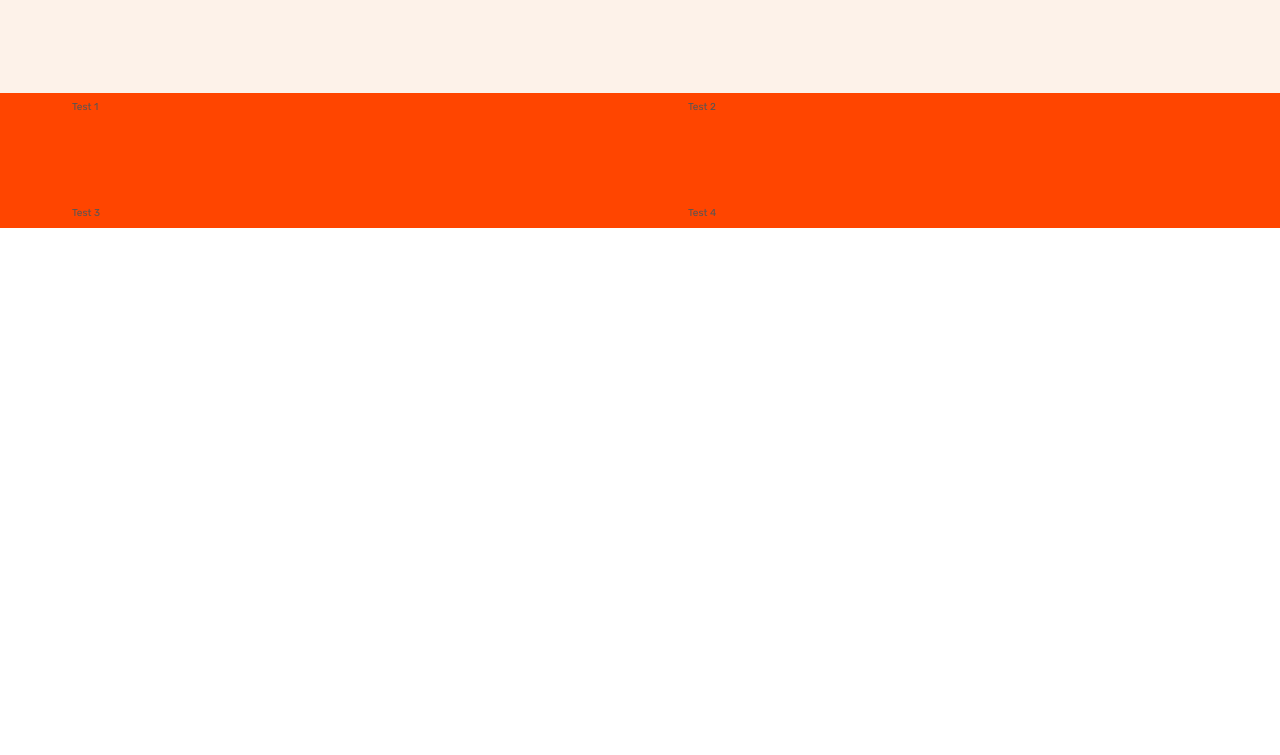
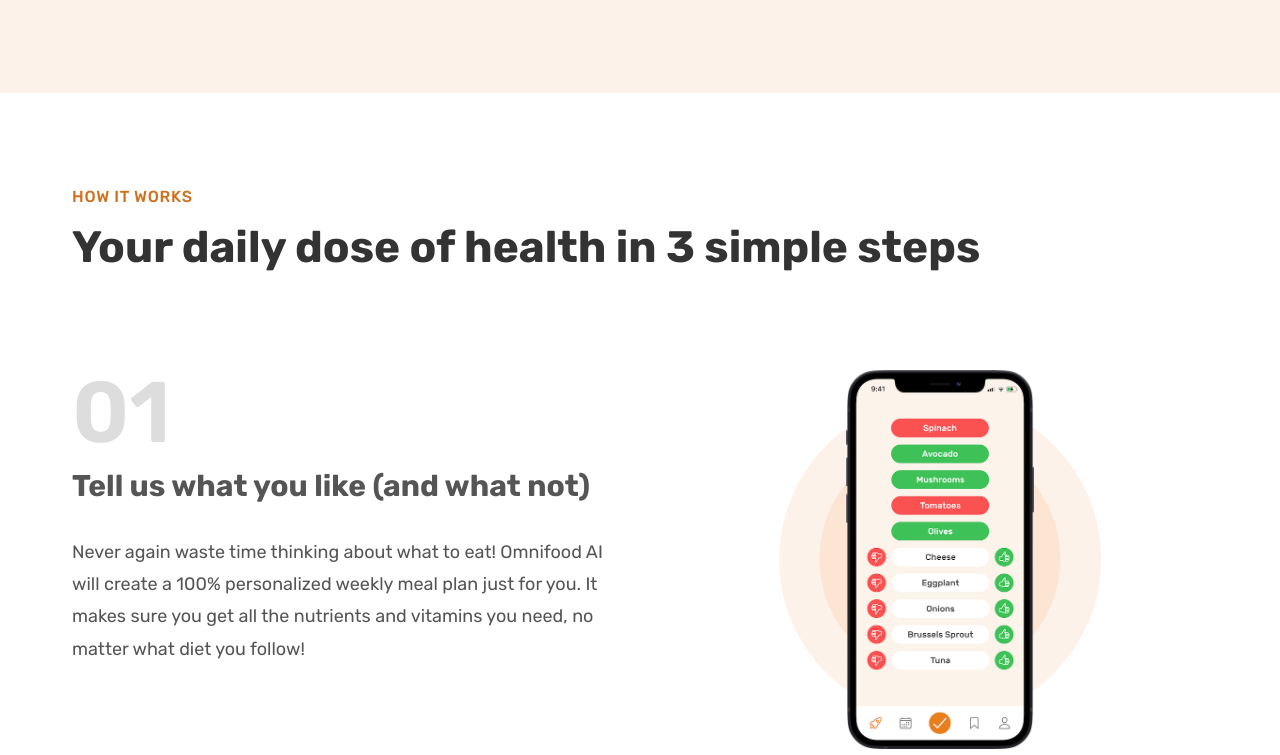
Before and after one commit to varunkverma/omnifood, a plain HTML site: page index.html in a window 1280 px wide. Shown: the part 665-1420 px from the top of the page. Before the commit the page ends 893 px from the top, so only its background shows below. Drawn offline with Linux system fonts and the light colour scheme.

Commit message:
added how it works section

```diff
--- /dev/null
+++ b/css/general.css
@@ -0,0 +1,181 @@
+/*
+-- 01 TYPOGRAPHY SYSTEMS
+
+    FONT FAMILY SYSTEM (px):
+    10 / 12 / 14 / 16 / 18 / 20 / 24 / 30 / 36 / 44 / 52 / 62 / 74 / 86 / 98
+
+    FONT WEIGHTS:
+    Default: 400
+    Medium: 500
+    Semi-bold: 600
+    Bold: 700
+
+    LINE HEIGHTS:
+    Default: 1
+    Small: 1.05
+    Medium: 1.2
+    Paragrapgh default: 1.6
+
+    LETTER SPACINGS:
+    -0.5px
+    0.75px
+
+-- 02 COLORS:
+
+    Primary: #e67e22
+
+    Tints:
+      #fdf2e9
+      #fde5d3
+
+    Shades:
+      #cf711f
+
+    Accents:
+
+    Greys:
+        #555
+        #333
+
+--  03 SHADOWS
+
+--  04 BORDER-RADIUS
+    Default: 9px
+
+-- 05 WHITE SPACES
+
+    SPACING SYSTEM(px):
+    2 / 4 / 8 / 12 / 16 / 24 / 32 / 48 / 64 / 80 / 96 / 128
+*/
+
+* {
+  padding: 0;
+  margin: 0;
+  box-sizing: border-box;
+}
+
+html {
+  /* font-size: 10px; */
+  /* 10px / 16px = 0.625 = 62.5% */
+  /* % of user's browser font-size setting. Default is 16px*/
+  font-size: 62.5%;
+}
+
+body {
+  font-family: "Rubik", sans-serif;
+  line-height: 1;
+  font-weight: 400;
+  color: #555;
+}
+
+/* ****************************** */
+/* GENERAL REUSEABLE COMPONENTS */
+
+.container {
+  /* 1140 px is also used */
+  max-width: 120rem;
+  margin: 0 auto;
+  padding: 0 3.2rem;
+}
+
+.grid {
+  display: grid;
+  row-gap: 9.6rem;
+  column-gap: 6.4rem;
+}
+
+.grid--2-cols {
+  grid-template-columns: repeat(2, 1fr);
+}
+.grid--3-cols {
+  grid-template-columns: repeat(3, 1fr);
+}
+.grid--4-cols {
+  grid-template-columns: repeat(4, 1fr);
+}
+
+.grid--center-v {
+  align-items: center;
+}
+
+.heading-primary,
+.heading-secondary {
+  font-weight: 700;
+  line-height: 1.05;
+  color: #333;
+}
+
+.heading-primary {
+  font-size: 5.2rem;
+  letter-spacing: -0.5px;
+  margin-bottom: 3.2rem;
+}
+
+.heading-secondary {
+  font-size: 4.4rem;
+  line-height: 1.2;
+  margin-bottom: 9.6rem;
+}
+
+.heading-tertiary {
+  font-size: 3rem;
+  line-height: 1.2;
+  margin-bottom: 3.2rem;
+}
+
+.subheading {
+  display: block;
+  font-size: 1.6rem;
+  font-weight: 500;
+  color: #cf711f;
+  text-transform: uppercase;
+  margin-bottom: 1.6rem;
+  letter-spacing: 0.75px;
+}
+
+.btn:link,
+.btn:visited {
+  font-size: 2rem;
+  display: inline-block;
+  padding: 1.6rem 3.2rem;
+  border-radius: 9px;
+  text-decoration: none;
+  font-weight: 600;
+
+  /* Put transition on the original CSS rule/state */
+  transition: background-color 0.3s;
+}
+
+.btn--full:link,
+.btn--full:visited {
+  background-color: #e67e22;
+  color: #fff;
+}
+
+.btn--full:hover,
+.btn--full:active {
+  background-color: #cf711f;
+  color: #fff;
+}
+
+.btn--outlined:link,
+.btn--outlined:visited {
+  background-color: #fff;
+  color: #555;
+}
+
+.btn--outlined:hover,
+.btn--outlined:active {
+  background-color: #fdf2e9;
+  color: #555;
+
+  /* Trick to add border on the inside using box shadow */
+  box-shadow: inset 0 0 0 3px #fff;
+}
+
+/* UTILITY STYLES */
+.mr-sm {
+  margin-right: 1.6rem !important;
+}
+
+/* ****************************** */
--- a/css/style.css
+++ b/css/style.css
@@ -1,148 +1,3 @@
-/*
--- 01 TYPOGRAPHY SYSTEMS
-
-    FONT FAMILY SYSTEM (px):
-    10 / 12 / 14 / 16 / 18 / 20 / 24 / 30 / 36 / 44 / 52 / 62 / 74 / 86 / 98
-
-    FONT WEIGHTS:
-    Default: 400
-    Medium: 500
-    Semi-bold: 600
-    Bold: 700
-
-    LINE HEIGHTS:
-    Default: 1
-    Small: 1.05
-    Paragrapgh default: 1.6
-
--- 02 COLORS:
-
-    Primary: #e67e22
-
-    Tints:
-      #fdf2e9
-
-    Shades:
-      #cf711f
-
-    Accents:
-
-    Greys:
-        #555
-        #333
-
---  03 SHADOWS
-
---  04 BORDER-RADIUS
-    Default: 9px
-
--- 05 WHITE SPACES
-
-    SPACING SYSTEM(px):
-    2 / 4 / 8 / 12 / 16 / 24 / 32 / 48 / 64 / 80 / 96 / 128
-*/
-
-* {
-  padding: 0;
-  margin: 0;
-  box-sizing: border-box;
-}
-
-html {
-  /* font-size: 10px; */
-  /* 10px / 16px = 0.625 = 62.5% */
-  /* % of user's browser font-size setting. Default is 16px*/
-  font-size: 62.5%;
-}
-
-body {
-  font-family: "Rubik", sans-serif;
-  line-height: 1;
-  font-weight: 400;
-  color: #555;
-}
-
-/* ****************************** */
-/* GENERAL REUSEABLE COMPONENTS */
-
-.container {
-  /* 1140 px is also used */
-  max-width: 120rem;
-  margin: 0 auto;
-  padding: 0 3.2rem;
-}
-
-.grid {
-  display: grid;
-  gap: 9.6rem;
-}
-
-.grid--2-cols {
-  grid-template-columns: repeat(2, 1fr);
-}
-.grid--3-cols {
-  grid-template-columns: repeat(3, 1fr);
-}
-.grid--4-cols {
-  grid-template-columns: repeat(4, 1fr);
-}
-
-.heading-primary {
-  font-size: 5.2rem;
-  font-weight: 700;
-  line-height: 1.05;
-  letter-spacing: -0.5px;
-  color: #333;
-  margin-bottom: 3.2rem;
-}
-
-.btn:link,
-.btn:visited {
-  font-size: 2rem;
-  display: inline-block;
-  padding: 1.6rem 3.2rem;
-  border-radius: 9px;
-  text-decoration: none;
-  font-weight: 600;
-
-  /* Put transition on the original CSS rule/state */
-  transition: background-color 0.3s;
-}
-
-.btn--full:link,
-.btn--full:visited {
-  background-color: #e67e22;
-  color: #fff;
-}
-
-.btn--full:hover,
-.btn--full:active {
-  background-color: #cf711f;
-  color: #fff;
-}
-
-.btn--outlined:link,
-.btn--outlined:visited {
-  background-color: #fff;
-  color: #555;
-}
-
-.btn--outlined:hover,
-.btn--outlined:active {
-  background-color: #fdf2e9;
-  color: #555;
-
-  /* Trick to add border on the inside using box shadow */
-  box-shadow: inset 0 0 0 3px #fff;
-}
-
-/* UTILITY STYLES */
-.mr-sm {
-  margin-right: 1.6rem !important;
-}
-
-/* ****************************** */
-
 /* ****************************** */
 /* HEADER */
 .header {
@@ -265,8 +120,63 @@
 /* ****************************** */
 /* SECTION HOW IT WORKS*/
 .section-how {
-  padding: 9.6px 0;
-  background-color: orangered;
+  padding: 9.6rem 0;
+}
+
+/* .step-text-box {
+  align-self: center;
+} */
+
+.step-number {
+  font-size: 8.6rem;
+  font-weight: 600;
+  color: #ddd;
+  margin-bottom: 1.2rem;
+}
+
+.step-description {
+  font-size: 1.8rem;
+  line-height: 1.8;
+}
+
+.step-img-box {
+  display: flex;
+  align-items: center;
+  justify-content: center;
+  position: relative;
+}
+
+.step-img-box::before,
+.step-img-box::after {
+  content: "";
+  display: block;
+  position: absolute;
+  top: 50%;
+  left: 50%;
+  transform: translate(-50%, -50%);
+  border-radius: 50%;
+}
+
+.step-img-box::before {
+  width: 60%;
+  /* height: 60%; */
+  /* 60% of the parent element's width */
+  padding-bottom: 60%;
+  background-color: #fdf2e9;
+  z-index: -2;
+}
+
+.step-img-box::after {
+  width: 45%;
+  /* height: 45%; */
+  /* 45% of the parent element's width */
+  padding-bottom: 45%;
+  background-color: #fde5d3;
+  z-index: -1;
+}
+
+.step-img {
+  width: 35%;
 }
 
 /* ****************************** */
--- a/index.html
+++ b/index.html
@@ -12,6 +12,7 @@
       rel="stylesheet"
     />
 
+    <link rel="stylesheet" href="./css/general.css" />
     <link rel="stylesheet" href="./css/style.css" />
     <title>Omnifood</title>
   </head>
@@ -82,11 +83,75 @@
         </div>
       </section>
       <section class="section-how">
+        <div class="container">
+          <span class="subheading">How it works</span>
+          <h2 class="heading-secondary">
+            Your daily dose of health in 3 simple steps
+          </h2>
+        </div>
         <div class="container grid grid--2-cols">
-          <div class="">Test 1</div>
-          <div class="">Test 2</div>
-          <div class="">Test 3</div>
-          <div class="">Test 4</div>
+          <!-- STEP 01 -->
+          <div class="step-text-box">
+            <p class="step-number">01</p>
+            <h3 class="heading-tertiary">
+              Tell us what you like (and what not)
+            </h3>
+            <p class="step-description">
+              Never again waste time thinking about what to eat! Omnifood AI
+              will create a 100% personalized weekly meal plan just for you. It
+              makes sure you get all the nutrients and vitamins you need, no
+              matter what diet you follow!
+            </p>
+          </div>
+
+          <!-- STEP 02 -->
+          <div class="step-img-box">
+            <img
+              src="./img/app/app-screen-1.png"
+              class="step-img"
+              alt="iPhone app preferences selection screen"
+            />
+          </div>
+
+          <!-- STEP 03 -->
+          <div class="step-img-box">
+            <img
+              src="./img/app/app-screen-2.png"
+              class="step-img"
+              alt="iPhone app meal approving plan"
+            />
+          </div>
+
+          <!-- STEP 04 -->
+          <div class="step-text-box">
+            <p class="step-number">02</p>
+            <h3 class="heading-tertiary">Approve your weekly meal plan</h3>
+            <p class="step-description">
+              Once per week, approve the meal plan generated for you by Omnifood
+              AI. You can change ingredients, swap entire meals, or even add
+              your own recipes.
+            </p>
+          </div>
+
+          <!-- STEP 05 -->
+          <div class="step-text-box grid--center-v">
+            <p class="step-number">03</p>
+            <h3 class="heading-tertiary">Receive meals at convenient time</h3>
+            <p class="step-description">
+              Best chefs in town will cook your selected meal every day, and we
+              will deliver it to your door whenever works best for you. You can
+              change delivery schedule and address daily!
+            </p>
+          </div>
+
+          <!-- STEP 06 -->
+          <div class="step-img-box">
+            <img
+              src="./img/app/app-screen-3.png"
+              class="step-img"
+              alt="iPhone app delivery screen"
+            />
+          </div>
         </div>
       </section>
     </main>
```
